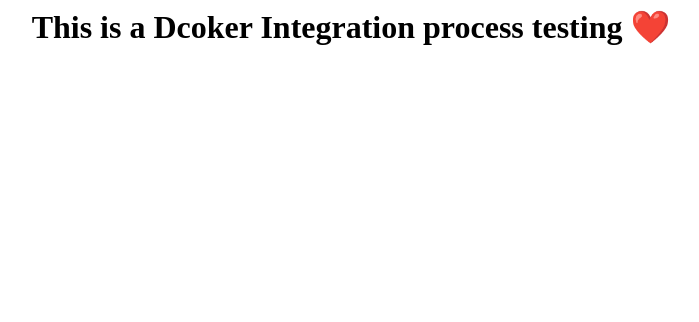
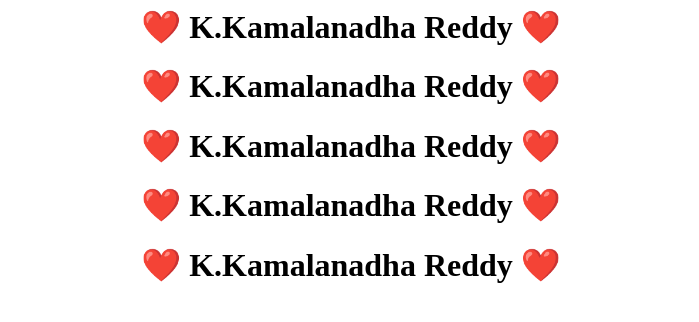
Before and after one commit to Kamalanadh-Reddy/static-app1, a plain HTML site: page index.html in a window 1280 px wide. Shown: the whole page, without its empty margins (289-988 px from the left). Drawn offline with Linux system fonts and the light colour scheme.

Commit message:
updated index

```diff
--- a/index.html
+++ b/index.html
@@ -1,2 +1,6 @@
 
-<center><h1>This is a Dcoker Integration process testing &#10084;&#65039;</h1></center>
+<center><h1> &#10084;&#65039; K.Kamalanadha Reddy &#10084;&#65039;</h1></center>
+<center><h1> &#10084;&#65039; K.Kamalanadha Reddy &#10084;&#65039;</h1></center>
+<center><h1> &#10084;&#65039; K.Kamalanadha Reddy &#10084;&#65039;</h1></center>
+<center><h1> &#10084;&#65039; K.Kamalanadha Reddy &#10084;&#65039;</h1></center>
+<center><h1> &#10084;&#65039; K.Kamalanadha Reddy &#10084;&#65039;</h1></center>
```
